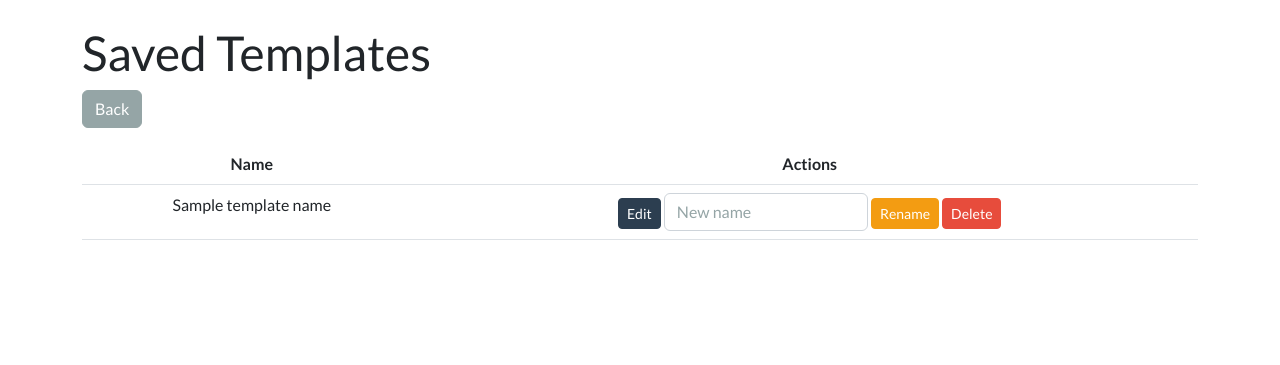
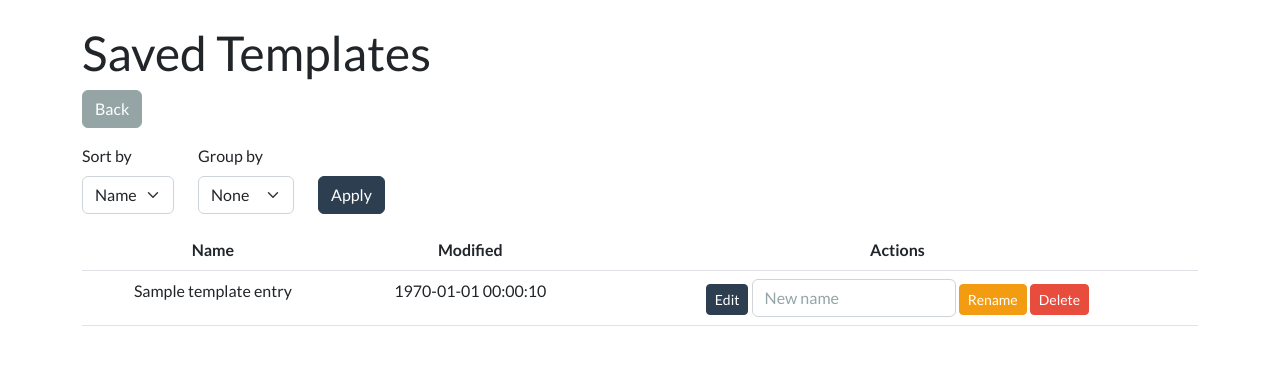
Before and after one commit to adm15123/Inventory-analyzer, a Flask app: template templates/templates_list.html in a window 1280 px wide. Shown: the part 72-437 px from the top of the page. Run offline with Flask 3, Linux system fonts and the light colour scheme; the template is opened without the code that fills it: most values are stand-ins (such as "Sample title", 1, 10 or a date in 2020); some libraries are stand-ins or nearby versions.

Commit message:
feat: add template sorting and grouping

```diff
--- a/ZamoraInventoryApp.py
+++ b/ZamoraInventoryApp.py
@@ -66,6 +66,14 @@ ALLOWED_EMAILS = [
 ]
 # Buffer to temporarily store generated order summary PDFs
 pdf_buffer: io.BytesIO | None = None
+# -------------------------------
+# Jinja Filters
+# -------------------------------
+
+@app.template_filter("datetimeformat")
+def datetimeformat(value, fmt: str = "%Y-%m-%d %H:%M:%S"):
+    """Format a timestamp for display in templates."""
+    return datetime.fromtimestamp(value).strftime(fmt)
 # -------------------------------
 # Global Before-Request Handler (Session Timeout)
 # -------------------------------
@@ -731,9 +739,10 @@ def save_template():
     filename = f"data/{template_name}.json"
     # Save locally
     templates_dir = config.TEMPLATE_DATA_DIR
-    os.makedirs(templates_dir, exist_ok=True)
+    filepath = os.path.join(templates_dir, f"{template_name}.json")
+    os.makedirs(os.path.dirname(filepath), exist_ok=True)
     try:
-        with open(os.path.join(templates_dir, f"{template_name}.json"), "w") as f:
+        with open(filepath, "w") as f:
             f.write(content)
     except Exception as e:
         app.logger.error(f"Local template save failed: {e}")
@@ -755,17 +764,52 @@ def templates_list():
     load_templates_from_github()
     templates_dir = config.TEMPLATE_DATA_DIR
     os.makedirs(templates_dir, exist_ok=True)
-    names = [os.path.splitext(f)[0] for f in os.listdir(templates_dir) if f.endswith(".json")]
-    return render_template("templates_list.html", template_names=names)
+    sort_key = request.args.get("sort", "name")
+    group_by = request.args.get("group", "none")
+    entries = []
+    for root, _, files in os.walk(templates_dir):
+        for f in files:
+            if f.endswith(".json"):
+                path = os.path.join(root, f)
+                rel_dir = os.path.relpath(root, templates_dir)
+                group = "" if rel_dir == "." else rel_dir
+                name = os.path.splitext(f)[0]
+                full_name = os.path.join(group, name) if group else name
+                entries.append({
+                    "name": name,
+                    "full_name": full_name,
+                    "group": group,
+                    "mtime": os.path.getmtime(path),
+                })
+    if sort_key == "date":
+        entries.sort(key=lambda x: x["mtime"])
+    else:
+        entries.sort(key=lambda x: x["name"].lower())
+    if group_by == "folder":
+        grouped = {}
+        for e in entries:
+            grouped.setdefault(e["group"], []).append(e)
+        return render_template(
+            "templates_list.html",
+            grouped_templates=grouped,
+            sort_key=sort_key,
+            group_by=group_by,
+        )
+    return render_template(
+        "templates_list.html",
+        template_entries=entries,
+        sort_key=sort_key,
+        group_by=group_by,
+    )
 
 
-@app.route("/edit_template/<name>")
+@app.route("/edit_template/<path:name>")
 @login_required
 def edit_template(name):
     return redirect(url_for("material_list", list=name, template_name=name))
 
 
-@app.route("/delete_template/<name>", methods=["POST"])
+@app.route("/delete_template/<path:name>", methods=["POST"])
 @login_required
 def delete_template(name):
     templates_dir = config.TEMPLATE_DATA_DIR
@@ -777,7 +821,7 @@ def delete_template(name):
     return redirect(request.referrer or url_for("templates_list"))
 
 
-@app.route("/rename_template/<name>", methods=["POST"])
+@app.route("/rename_template/<path:name>", methods=["POST"])
 @login_required
 def rename_template(name):
     new_name = request.form.get("new_name")
@@ -793,6 +837,7 @@ def rename_template(name):
     try:
         with open(old_path) as f:
             content = f.read()
+        os.makedirs(os.path.dirname(new_path), exist_ok=True)
         os.rename(old_path, new_path)
     except Exception as e:
         flash(f"Rename failed: {e}", "danger")
@@ -828,9 +873,14 @@ def convert_to_lion():
     # JSON templates (saved to GitHub) are stored under the configured data dir
     json_templates_dir = config.TEMPLATE_DATA_DIR
     os.makedirs(json_templates_dir, exist_ok=True)
-    json_templates = [
-        f for f in os.listdir(json_templates_dir) if f.lower().endswith(".json")
-    ]
+    json_templates = []
+    for root, _, files in os.walk(json_templates_dir):
+        for f in files:
+            if f.lower().endswith(".json"):
+                rel_dir = os.path.relpath(root, json_templates_dir)
+                name = os.path.splitext(f)[0]
+                full_name = os.path.join(rel_dir, name) if rel_dir != "." else name
+                json_templates.append(full_name)
 
     template_names = excel_templates + json_templates
 
--- a/templates/templates_list.html
+++ b/templates/templates_list.html
@@ -3,21 +3,46 @@
 {% block content %}
 <h1 class="mt-4">Saved Templates</h1>
 <a href="{{ url_for('material_list') }}" class="btn btn-secondary mb-3">Back</a>
+
+<form method="get" class="row mb-3">
+  <div class="col-auto">
+    <label for="sort" class="form-label">Sort by</label>
+    <select name="sort" id="sort" class="form-select">
+      <option value="name" {% if sort_key=='name' %}selected{% endif %}>Name</option>
+      <option value="date" {% if sort_key=='date' %}selected{% endif %}>Date</option>
+    </select>
+  </div>
+  <div class="col-auto">
+    <label for="group" class="form-label">Group by</label>
+    <select name="group" id="group" class="form-select">
+      <option value="none" {% if group_by=='none' %}selected{% endif %}>None</option>
+      <option value="folder" {% if group_by=='folder' %}selected{% endif %}>Folder</option>
+    </select>
+  </div>
+  <div class="col-auto align-self-end">
+    <button type="submit" class="btn btn-primary">Apply</button>
+  </div>
+</form>
+
+{% if group_by == 'folder' %}
+  {% for group, templates in grouped_templates.items() %}
+    <h3>{{ group or 'Ungrouped' }}</h3>
     <table class="table">
       <thead>
-    <tr><th>Name</th><th>Actions</th></tr>
+        <tr><th>Name</th><th>Modified</th><th>Actions</th></tr>
       </thead>
       <tbody>
-  {% for name in template_names %}
+        {% for t in templates %}
         <tr>
-      <td>{{ name }}</td>
+          <td>{{ t.name }}</td>
+          <td>{{ t.mtime | datetimeformat }}</td>
           <td>
-        <a href="{{ url_for('edit_template', name=name) }}" class="btn btn-sm btn-primary">Edit</a>
-          <form action="{{ url_for('rename_template', name=name) }}" method="post" class="d-inline">
+            <a href="{{ url_for('edit_template', name=t.full_name) }}" class="btn btn-sm btn-primary">Edit</a>
+            <form action="{{ url_for('rename_template', name=t.full_name) }}" method="post" class="d-inline">
               <input type="text" name="new_name" placeholder="New name" class="form-control d-inline inline-input">
               <button type="submit" class="btn btn-sm btn-warning">Rename</button>
             </form>
-        <form action="{{ url_for('delete_template', name=name) }}" method="post" class="d-inline" onsubmit="return confirm('Delete template?');">
+            <form action="{{ url_for('delete_template', name=t.full_name) }}" method="post" class="d-inline" onsubmit="return confirm('Delete template?');">
               <button type="submit" class="btn btn-sm btn-danger">Delete</button>
             </form>
           </td>
@@ -25,4 +50,30 @@
         {% endfor %}
       </tbody>
     </table>
+  {% endfor %}
+{% else %}
+  <table class="table">
+    <thead>
+      <tr><th>Name</th><th>Modified</th><th>Actions</th></tr>
+    </thead>
+    <tbody>
+    {% for t in template_entries %}
+      <tr>
+        <td>{{ t.name }}</td>
+        <td>{{ t.mtime | datetimeformat }}</td>
+        <td>
+          <a href="{{ url_for('edit_template', name=t.full_name) }}" class="btn btn-sm btn-primary">Edit</a>
+          <form action="{{ url_for('rename_template', name=t.full_name) }}" method="post" class="d-inline">
+            <input type="text" name="new_name" placeholder="New name" class="form-control d-inline inline-input">
+            <button type="submit" class="btn btn-sm btn-warning">Rename</button>
+          </form>
+          <form action="{{ url_for('delete_template', name=t.full_name) }}" method="post" class="d-inline" onsubmit="return confirm('Delete template?');">
+            <button type="submit" class="btn btn-sm btn-danger">Delete</button>
+          </form>
+        </td>
+      </tr>
+    {% endfor %}
+    </tbody>
+  </table>
+{% endif %}
 {% endblock %}
```
Lines whose indentation alone changed are shown as unchanged.
